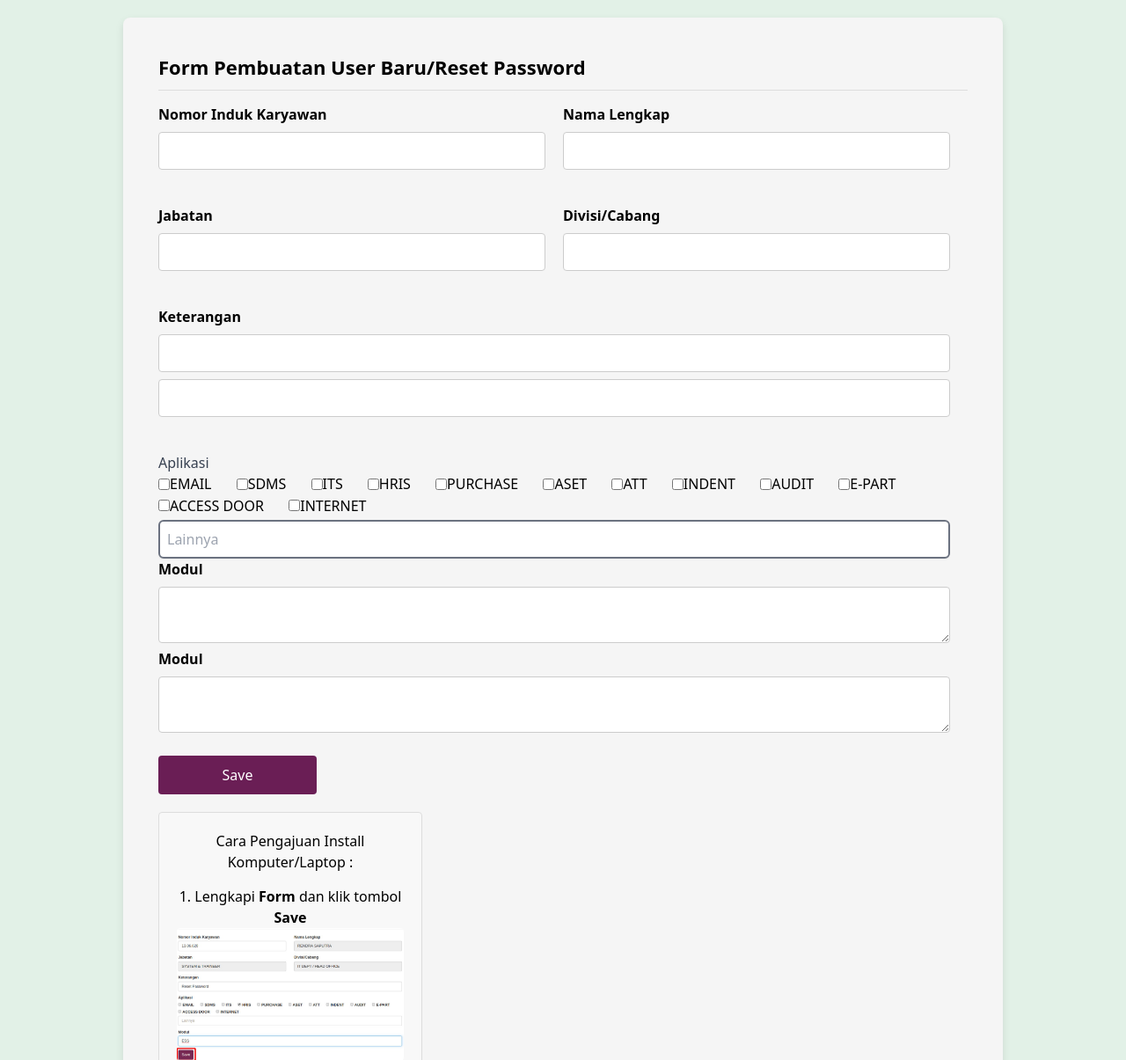
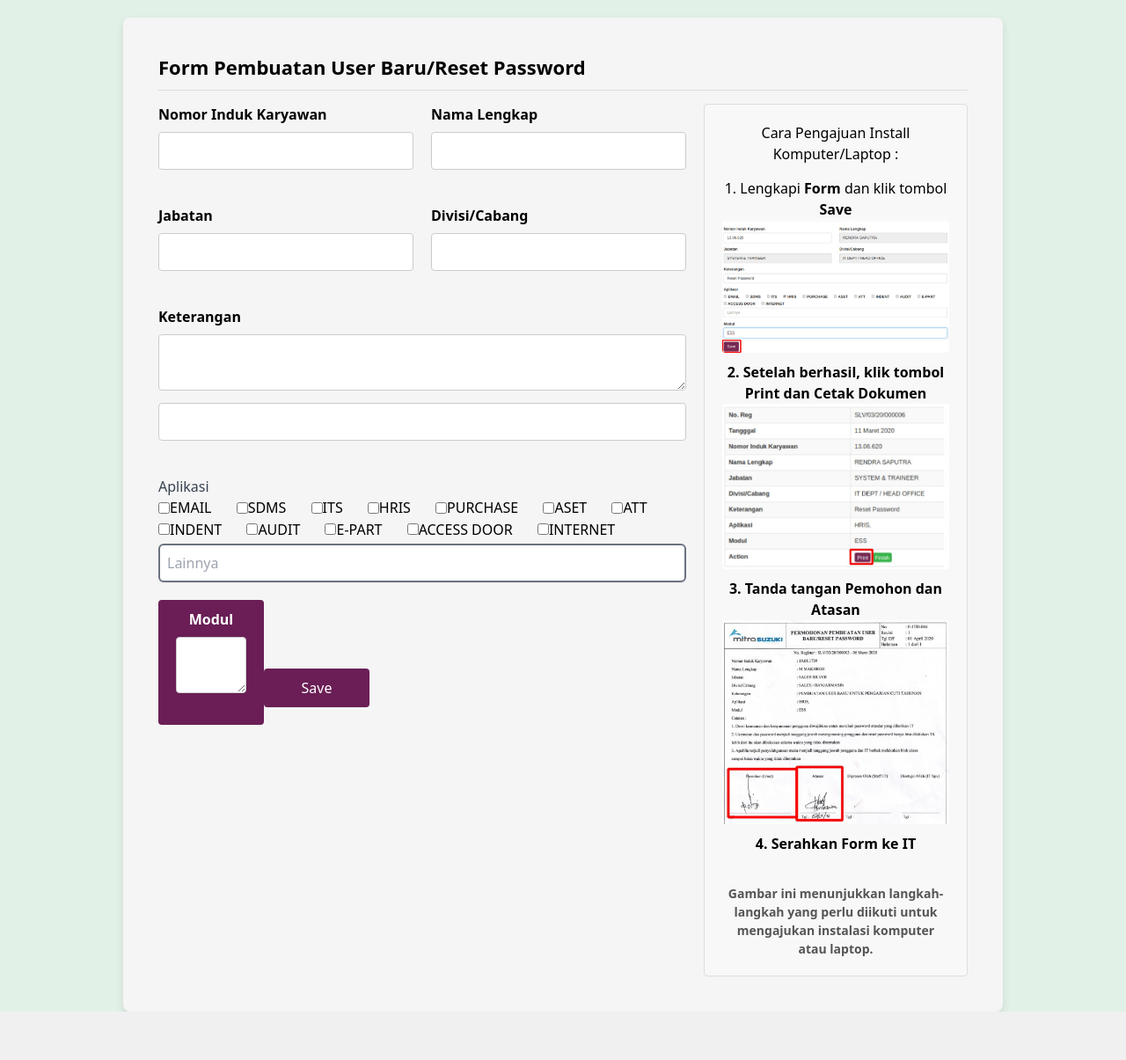
Before and after one commit to Aedezz/it-suzuki, a Laravel app: template resources/views/form-db/pembuatan.blade.php in a window 1280 px wide. Shown: the part 60-1265 px from the top of the page at 88% size. After the commit the page ends 1210 px from the top, so only its background shows below. Run offline with Laravel 10, Linux system fonts and the light colour scheme; the template is opened without the code that fills it, so the values that code supplies are empty.

Commit message:
Update pembuatan.blade.php

```diff
--- a/resources/views/form-db/pembuatan.blade.php
+++ b/resources/views/form-db/pembuatan.blade.php
@@ -6,36 +6,40 @@
             Form Pembuatan User Baru/Reset Password
         </h2>
 
-        <form style="display: flex;">
+        <form style="display: flex;" method="POST" action="{{ route('pembuatan.store') }}">
+            @csrf
             <!-- Left section for form fields -->
             <div style="flex: 1; margin-right: 20px;">
                 <div style="display: flex; flex-wrap: wrap; gap: 20px;">
                     <div style="flex: 1; min-width: 45%; margin-bottom: 20px;">
-                        <label for="no_induk" style="display: block; font-weight: bold; font-size: 16px;">Nomor Induk Karyawan</label>
-                        <input type="text" id="no_induk" name="no_induk" style="width: 100%; padding: 10px; margin-top: 8px; border-radius: 4px; border: 1px solid #ccc; font-size: 14px;">
+                        <label for="nik" style="display: block; font-weight: bold; font-size: 16px;">Nomor Induk Karyawan</label>
+                        <input type="text" id="nikk" name="nik" style="width: 100%; padding: 10px; margin-top: 8px; border-radius: 4px; border: 1px solid #ccc; font-size: 14px;" required>
+                        @error('nik') {{ $message }} @enderror
                     </div>
 
                     <div style="flex: 1; min-width: 45%; margin-bottom: 20px;">
-                        <label for="nama_leng" style="display: block; font-weight: bold; font-size: 16px;">Nama Lengkap</label>
-                        <input type="text" id="nama_leng" name="nama_leng" style="width: 100%; padding: 10px; margin-top: 8px; border-radius: 4px; border: 1px solid #ccc; font-size: 14px;">
+                        <label for="nama_lengap" style="display: block; font-weight: bold; font-size: 16px;">Nama Lengkap</label>
+                        <input type="text" id="nama_lengkap" name="nama_lengkap" style="width: 100%; padding: 10px; margin-top: 8px; border-radius: 4px; border: 1px solid #ccc; font-size: 14px;" required>
+                        @error('nama_lengkap') {{ $message }} @enderror
                     </div>
 
                     <div style="flex: 1; min-width: 45%; margin-bottom: 20px;">
                         <label for="jabatan" style="display: block; font-weight: bold; font-size: 16px;">Jabatan</label>
-                        <input type="text" id="jabatan" name="jabatan" style="width: 100%; padding: 10px; margin-top: 8px; border-radius: 4px; border: 1px solid #ccc; font-size: 14px;">
+                        <input type="text" id="jabatan" name="jabatan" style="width: 100%; padding: 10px; margin-top: 8px; border-radius: 4px; border: 1px solid #ccc; font-size: 14px;" required>
+                        @error('jabatan') {{ $message }} @enderror
                     </div>
 
                     <div style="flex: 1; min-width: 45%; margin-bottom: 20px;">
-                        <label for="divisi_cbg" style="display: block; font-weight: bold; font-size: 16px;">Divisi/Cabang</label>
-                        <input type="text" id="divisi_cbg" name="divisi_cbg" style="width: 100%; padding: 10px; margin-top: 8px; border-radius: 4px; border: 1px solid #ccc; font-size: 14px;">
+                        <label for="divisi_cabang" style="display: block; font-weight: bold; font-size: 16px;">Divisi/Cabang</label>
+                        <input type="text" id="divisi_cabang" name="divisi_cabang" style="width: 100%; padding: 10px; margin-top: 8px; border-radius: 4px; border: 1px solid #ccc; font-size: 14px;" required>
+                        @error('divisi_cabang') {{ $message }} @enderror
                     </div>
 
                     <div style="flex: 1; min-width: 45%; margin-bottom: 20px;">
                         <label for="keterangan" style="display: block; font-weight: bold; font-size: 16px;">Keterangan</label>
-                        <input type="text" id="keterangan" name="keterangan" style="width: 100%; padding: 10px; margin-top: 8px; border-radius: 4px; border: 1px solid #ccc; font-size: 14px;">
+                        <textarea name="keterangan" id="keterangan" style="width: 100%; padding: 10px; margin-top: 8px; border-radius: 4px; border: 1px solid #ccc; font-size: 14px;"></textarea>
                         <input type="text" id="keterangan" name="keterangan" style="width: 100%; padding: 10px; margin-top: 8px; border-radius: 4px; border: 1px solid #ccc; font-size: 14px;" required>
                         @error('keterangan') {{ $message }} @enderror
-
                     </div>
                 </div>
 
@@ -58,14 +62,15 @@
                         <input type="text" class="form-control block w-full mt-1 p-2 border-2 border-gray-500 rounded-md shadow-sm focus:ring focus:ring-blue-300" name="aplikasi_lainnya" placeholder="Lainnya">
                     </p>
                 </div>
+
+                <!-- Save button -->
+                <button type="submit" style="max-width: 20%; padding: 10px 20px; background-color: #6A1E55; color: white; border: none; border-radius: 4px; cursor: pointer; width: 100%; margin-top: 20px; font-size: 16px;">
                 <div style="flex: 1; min-width: 45%; margin-bottom: 20px;">
                     <label for="keterangan" style="display: block; font-weight: bold; font-size: 16px;">Modul</label>
-                    <textarea name="modul" id="modul" style="width: 100%; padding: 10px; margin-top: 8px; border-radius: 4px; border: 1px solid #ccc; font-size: 14px;"></textarea>
-                <div>
-                <label for="keterangan" style="display: block; font-weight: bold; font-size: 16px;">Modul</label>
                     <textarea name="modul" id="modul" style="width: 100%; padding: 10px; margin-top: 8px; border-radius: 4px; border: 1px solid #ccc; font-size: 14px;" required></textarea>
                     @error('modul') {{ $message }} @enderror
                 </div>
+
 
                  <!-- Save button moved here -->
                  <button type="submit" style="max-width: 20%; padding: 10px 20px; background-color: #6A1E55; color: white; border: none; border-radius: 4px; cursor: pointer; width: 100%; margin-top: 20px; font-size: 16px;">
```
